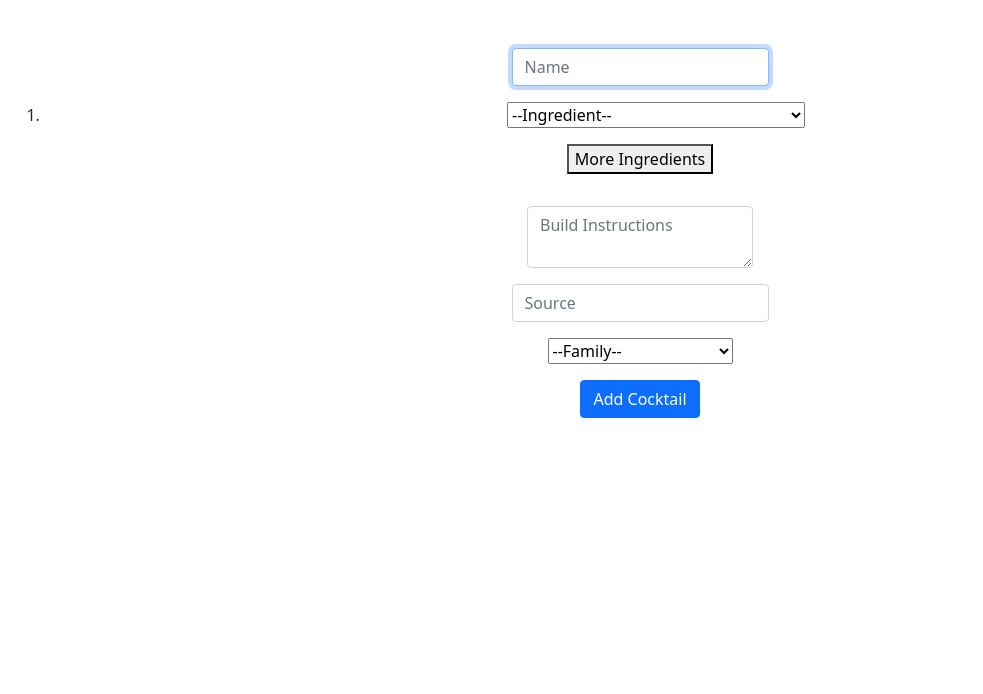
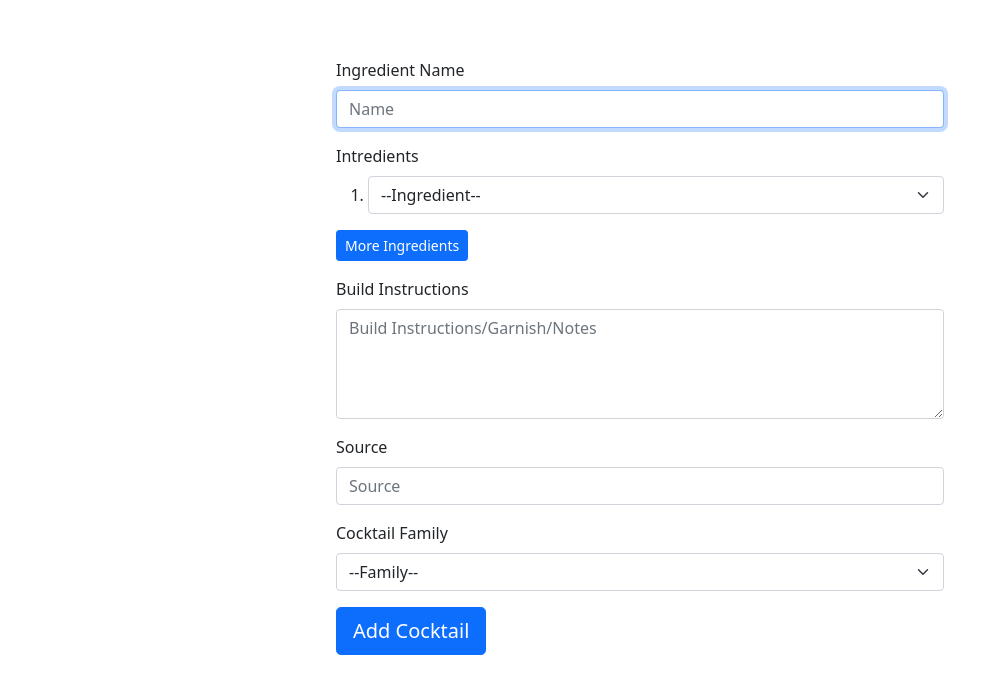
Before and after one commit to williamsjag/whatstodrink, a Flask app: page /addcocktail in a window 1280 px wide. Shown: the part 76-770 px from the top of the page, without its empty margins (0-983 px from the left). Run offline with Flask 3, Linux system fonts and the light colour scheme; a user stored in the database is signed in; some libraries are stand-ins or nearby versions.

Commit message:
Every basic function works now. Made the forms and table prettier. Still need to add more cocktails and some light instructions and do some styling.

```diff
--- a/cocktails/app.py
+++ b/cocktails/app.py
@@ -42,8 +42,7 @@ def index():
         "JOIN common_amounts ca ON cc.id = ca.cocktail_id "
         "LEFT JOIN common_ingredients ci ON ca.ingredient_id = ci.id "
         "LEFT JOIN common_stock cs ON ci.id = cs.ingredient_id "
-        "WHERE ((ci.id IS NOT NULL AND cs.stock = 'on' AND cs.user_id = ?) "
-        "OR (cc.id IS NOT NULL) OR (ca.cocktail_id IS NOT NULL)) "
+        "WHERE (cs.stock = 'on' AND cs.user_id = ?) "
         "GROUP BY cc.id "
         "HAVING COUNT(*) = (SELECT COUNT(*) FROM common_amounts a2 WHERE a2.cocktail_id = cc.id) "
         "UNION "
@@ -61,7 +60,7 @@ def index():
     ingredients = db.execute("SELECT id, name FROM common_ingredients UNION SELECT id, name FROM ingredients")
     amounts = db.execute("SELECT cocktail_id, ingredient_id, amount FROM common_amounts UNION SELECT cocktail_id, ingredient_id, amount FROM amounts")
     families = set(cocktail['family'] for cocktail in cocktails)
-    print(f"families: {families}")
+    print(f"amounts: {amounts}")
     return render_template(
         "index.html", cocktails=cocktails, ingredients=ingredients, amounts=amounts, families=families
     )
--- a/cocktails/static/styles.css
+++ b/cocktails/static/styles.css
@@ -9,46 +9,42 @@ nav .navbar-brand
     font-size: xx-large;
 }
 
-/* Colors for brand */
+/* Colors for nav */
 nav .navbar-brand .blue
 {
     color: #537fbe;
 }
-nav .navbar-brand .red
-{
-    color: #ea433b;
-}
-nav .navbar-brand .yellow
-{
-    color: #f5b82e;
-}
-nav .navbar-brand .green
-{
-    color: #2e944b;
-}
+
 
 table {
     background-color: transparent;
+    margin-left: auto;
+    margin-right: auto;
     margin-bottom: 1rem;
-    width: 100%;
+    width: 350px;
 }
 
 table th,
 table td {
     padding: 0.75rem;
     vertical-align: middle;
-}
 
-tbody tr:nth-of-type(odd) {
-    background-color: rgb(179, 208, 255, 0.3)
 }
 
 input[type=checkbox] {
-    transform: scale(1.5);
-    margin-left: 1rem;
+  transform: scale(1.5);
+  margin-left: 1rem;
 }
-.select {
-    transform: scale(1);
+
+.form-group .control-label{
+  text-align: left !important;
+}
+.no-break {
+  break-inside: avoid-column;
+}
+.table-group {
+  column-count: 6;
+  column-width: 400px;
 }
 
 /* The Modal (background) */
@@ -96,9 +92,24 @@ input[type=checkbox] {
     align-items: center;
     grid-gap: 10px;
   }
+ .text-pair {
+    display: flex;
+    justify-content: space-between;
+ }
   .right-text {
     text-align: right;
   }
   .left-text {
     text-align: left;
   }
+  .center-text {
+    text-align: center;
+  }
+  .category {
+    text-align: left;
+    font-weight: bold;
+  }
+  .table-text {
+    display: inline-block;
+    text-align: left;
+  }
--- a/cocktails/templates/addcocktail.html
+++ b/cocktails/templates/addcocktail.html
@@ -6,17 +6,19 @@
 
 {% block main %}
     <!-- Add cocktail form -->
-    <form action="/addcocktail" method="post">
+    <form action="/addcocktail" class="center" method="post">
             <!-- name field -->
-        <div class="mb-3">
-            <input autocomplete="off" autofocus class="form-control mx-auto w-auto" id="name" name="name" placeholder="Name" type="text">
+        <div class="form-group mb-3">
+            <label for="name" class="form-label">Ingredient Name</label>
+            <input autocomplete="off" autofocus class="form-control" id="name" name="name" placeholder="Name" type="text">
         </div>
             <!--ingredients menu -->
-        <div class="mb-3 select">
+        <div class="mb-3 form-group">
+            <label for="ingredient" class="form-label">Intredients</label>
             <ol name="ingredients" id="dynamicSelects">
                 <!-- initial select menu -->
                 <li class="select" id="ingredientmenu">
-                    <select name="ingredient" class="selectlink">
+                    <select name="ingredient" class="selectlink custom-select mb-3 form-select">
                         <option value="" disabled selected>--Ingredient--</option>
                         <option value="addingredient" href="/addingredient">--Create New Ingredient--</option>
                         {% for type in types %}
@@ -35,19 +37,22 @@
 
         <!-- More ingredients button -->
         <div class="mb-3">
-            <button class="mb-3" id="more_ingredients" type="button" onclick="createNewDiv()">More Ingredients</button>
+            <button class="btn btn-primary btn-sm" id="more_ingredients" type="button" onclick="createNewDiv()">More Ingredients</button>
         </div>
         <!-- Build instructions field -->
-        <div class="mb-3">
-            <textarea autocomplete="off" class="form-control mx-auto w-auto" id="build" name="build" placeholder="Build Instructions"></textarea>
+        <div class="form-group mb-3">
+            <label for="build" class="form-label">Build Instructions</label>
+            <textarea autocomplete="off" class="form-control" id="build" name="build" placeholder="Build Instructions/Garnish/Notes" rows="4"></textarea>
         </div>
         <!-- Source field -->
-        <div class="mb-3">
-            <input autocomplete="off" class="form-control mx-auto w-auto" id="source" name="source" placeholder="Source" type="text">
+        <div class="form-group mb-3">
+            <label for="source" class="form-label">Source</label>
+            <input autocomplete="off" class="form-control" id="source" name="source" placeholder="Source" type="text">
         </div>
         <!-- family field -->
-        <div class="mb-3 select">
-            <select name="family" id="family">
+        <div class="mb-3 form-group">
+            <label for="family" class="form-label">Cocktail Family</label>
+            <select name="family" class="form-select" id="family">
                 <option value="" disabled selected>--Family--</option>
                 <option value="oldfashioned">Old Fashioneds</option>
                 <option value="sour">Sours</option>
@@ -64,7 +69,7 @@
                 <option value="orphans">Orphans</option>
             </select>
         </div>
-        <button class="btn btn-primary" type="submit">Add Cocktail</button>
+        <button class="btn btn-primary btn-lg" type="submit">Add Cocktail</button>
     </form>
     <!-- Modal for adding ingredient -->
     <div id="myModal" class="modal">
@@ -73,11 +78,13 @@
         <div class="modal-content" id="modalform">
           <span class="close">&times;</span>
           <form action="/ingredientmodal" id="addItemForm" method="post">
-            <div class="mb-3">
-                <input autocomplete="off" autofocus class="form-control mx-auto w-auto" id="ingredientname" name="ingredientname" placeholder="Name" type="text">
+            <div class="form-group mb-3">
+                <label for="ingredientname" class="form-label">Ingredient Name</label>
+                <input autocomplete="off" autofocus class="form-control" id="ingredientname" name="ingredientname" placeholder="Name" type="text">
             </div>
-            <div class="mb-3 select">
-                <select name="type" id="type">
+            <div class="mb-3 form-group">
+                <label for="type" class="form-label">Ingredient Type</label>
+                <select name="type" id="type" class="form-select">
                     <option value="" disabled selected>--Ingredient Type--</option>
                     <option value="spirit">Spirit</option>
                     <option value="liqueur">Liqueur</option>
--- a/cocktails/templates/layout.html
+++ b/cocktails/templates/layout.html
@@ -53,7 +53,7 @@
             </header>
         {% endif %}
 
-        <main class="container-fluid py-5 text-center">
+        <main class="container-fluid py-5">
             {% block main %}{% endblock %}
         </main>
 
```
Also changed, not shown: cocktails/TODO.md (+3 -2 lines), cocktails/templates/addingredient.html (+7 -6 lines), cocktails/templates/index.html (+23 -3 lines), cocktails/templates/manageingredients.html (+11 -7 lines), cocktails/cocktails.db, 4 other files.
